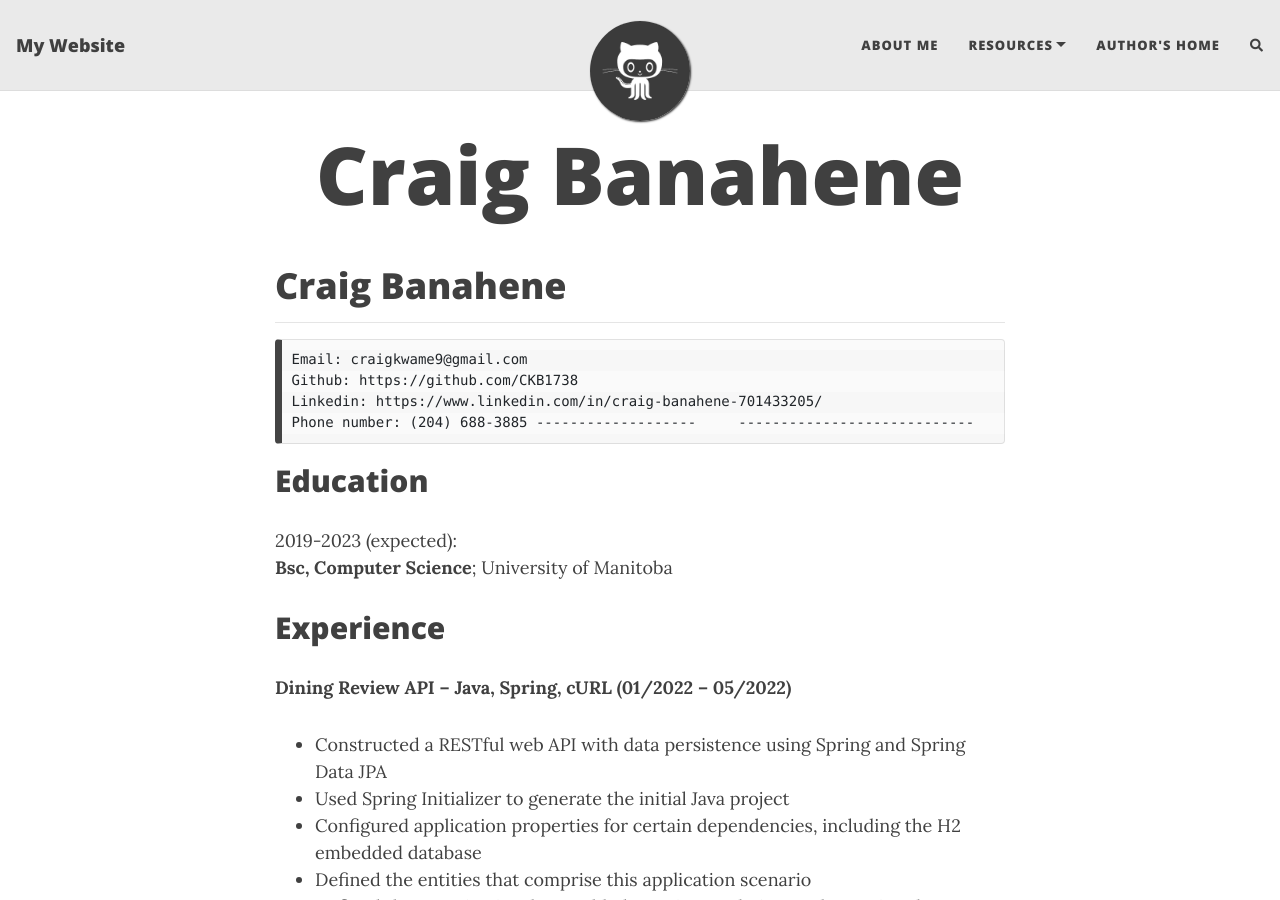
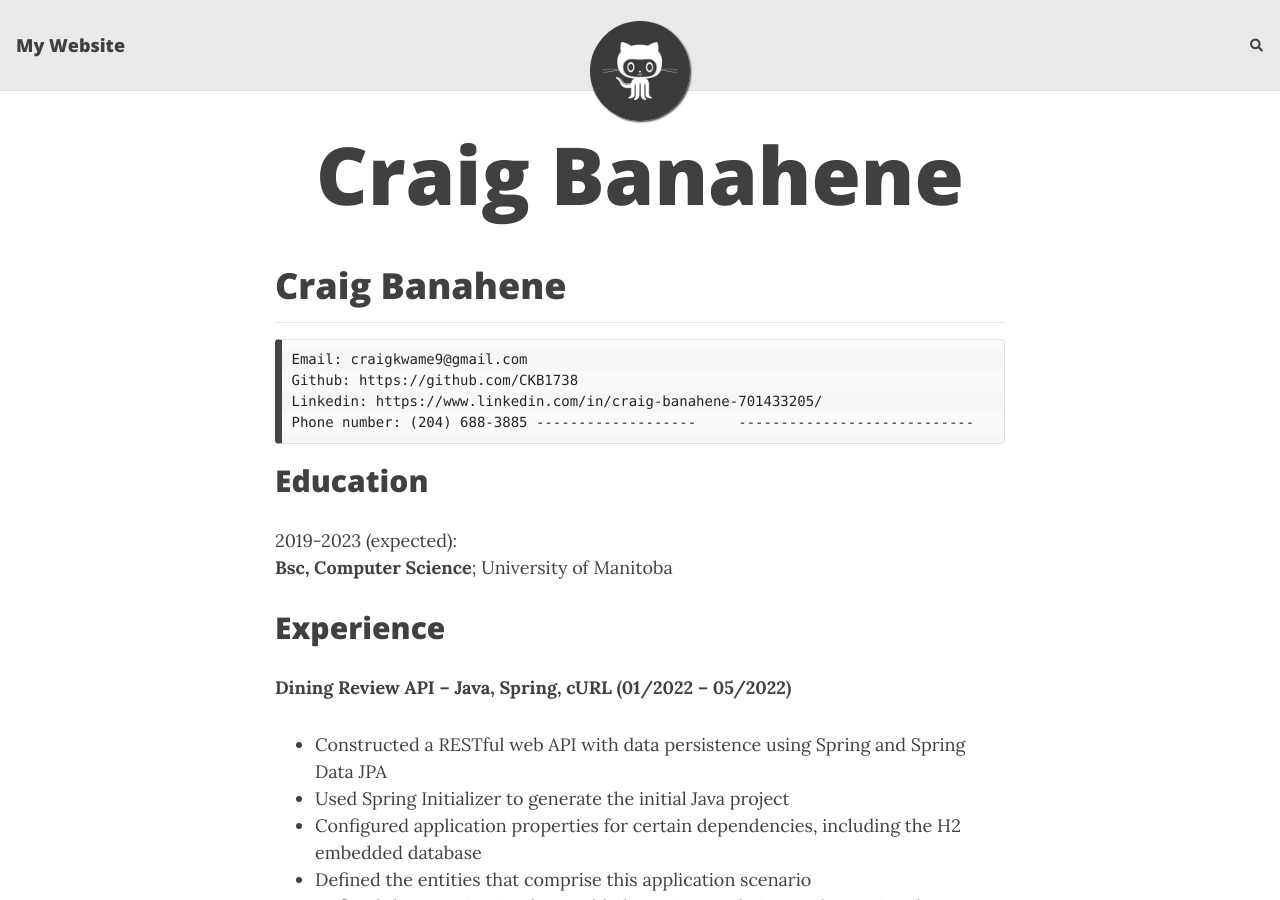
Before and after one commit to CKB1738/ckb1738.github.io, a Jekyll site: the page built from index.md, in a window 1280 px wide and 900 px high. Built offline with Jekyll 4.4.1, drawn with Linux system fonts in a browser that asks for light colours; nearby versions of some CDN libraries; our own code applies the rules of GitHub Pages for plain Markdown files; comment, search, counter and statistics services are not loaded; some of the changed lines change nothing that is shown.

Commit message:
Update _config.yml

```diff
--- a/_config.yml
+++ b/_config.yml
@@ -18,13 +18,6 @@
 ###############################################
 # --- List of links in the navigation bar --- #
 ###############################################
-
-navbar-links:
-  About Me: "aboutme"
-  Resources:
-    - Beautiful Jekyll: "https://beautifuljekyll.com"
-    - Learn markdown: "https://www.markdowntutorial.com/"
-  Author's home: "https://deanattali.com"
 
 ################
 # --- Logo --- #
@@ -49,13 +42,7 @@
 # Select the social network links that you want to show in the footer.
 # Uncomment the links you want to show and add your information to each one.
 social-network-links:
-  email: "someone@example.com"
   rss: true  # remove this line if you don't want to show an RSS link at the bottom
-  facebook: deanattali
-  github: daattali
-  twitter: daattali
-  patreon: DeanAttali
-  youtube: c/daattali
 #  medium: yourname
 #  reddit: yourname
 #  linkedin: daattali
@@ -87,9 +74,6 @@
 
 # Select which social network share links to show in posts
 share-links-active:
-  twitter: true
-  facebook: true
-  linkedin: true
   vk: false
 
 # How to display the link to your website in the footer
```
